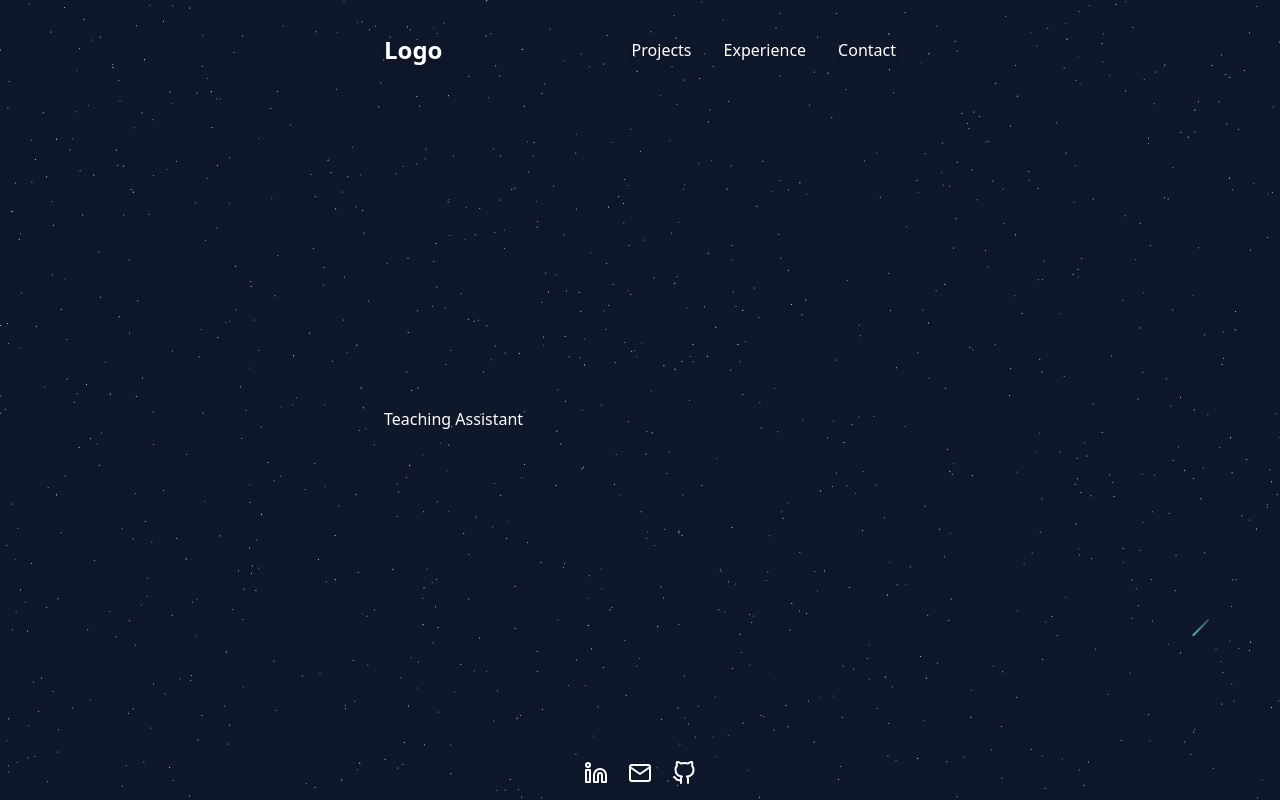
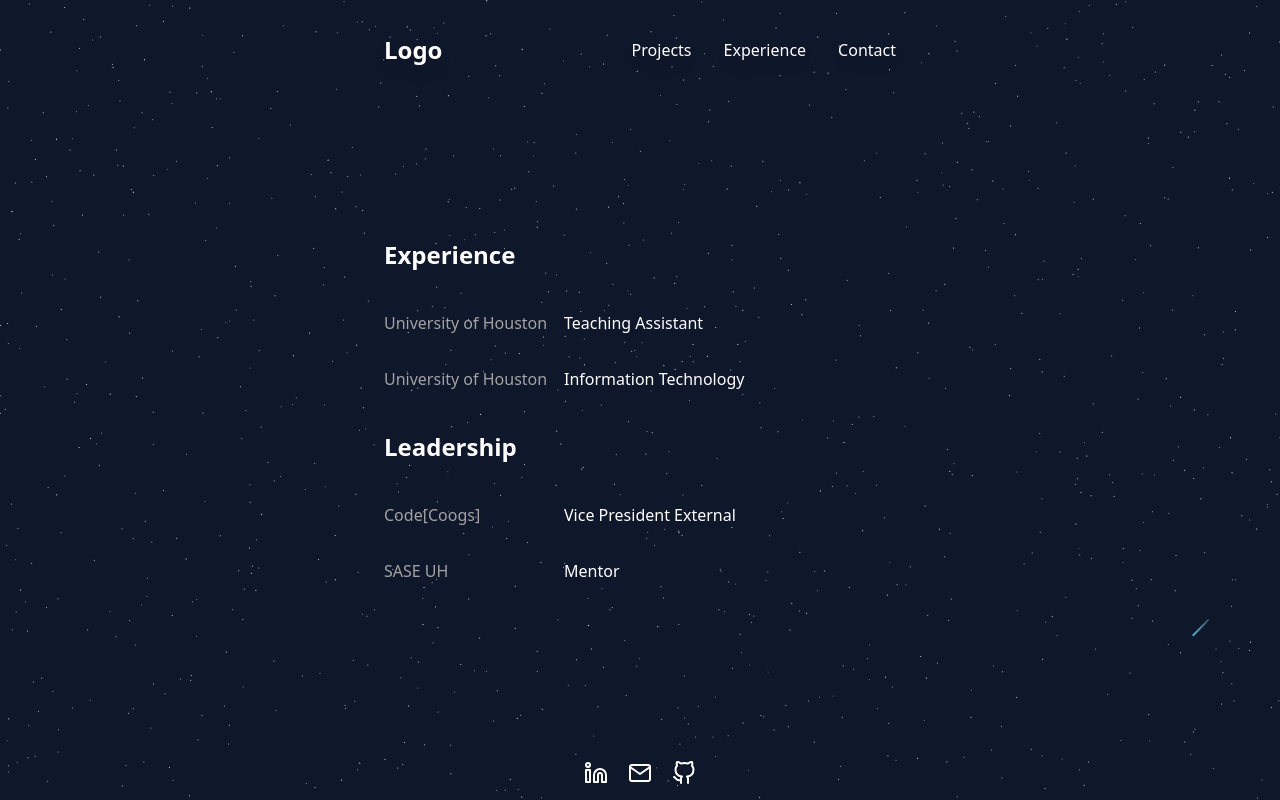
Before and after one commit to hieubui07/website, a Next.js app: page /experience in a window 1280 px wide. Built offline with nearby package versions, Linux system fonts and the light colour scheme.

Commit message:
creating experience page

```diff
--- a/app/experience/page.tsx
+++ b/app/experience/page.tsx
@@ -1,11 +1,59 @@
+
 import React from 'react'
+
+const experienceData = [
+    {
+        id: '1',
+        place: 'University of Houston',
+        title: 'Teaching Assistant',
+    },
+    {
+        id: '2',
+        place: 'University of Houston',
+        title: 'Information Technology',
+    },
+]
+
+const leadershipData = [
+    {
+        id: '1',
+        place: 'Code[Coogs]',
+        title: 'Vice President External',
+        link: 'https://www.codecoogs.com/',
+    },
+    {
+        id: '2',
+        place: 'SASE UH',
+        title: 'Mentor',
+        link: 'https://www.uh-sase.org/',
+    },
+]
 
 function Page () {
   return (
-    <div id="projects" className=" w-[75%] md:w-[40%] z-[1] h-[calc(100vh_-_8rem_-_35px)] flex flex-col justify-center items-start mx-auto">
-        <ul>
-          <li className='text-white'>Teaching Assistant</li>
-        </ul>
+    <div id="projects" className="relative w-[75%] md:w-[40%] z-[1] h-[calc(100vh_-_8rem_-_35px)] flex flex-col justify-center items-start mx-auto">
+      <h1 className='font-semibold text-white mb-6 text-2xl'>Experience</h1>
+      {experienceData.map((experience) => (
+        <div key={experience.id} className='text-white py-4 w-full flex flex-col md:flex-row space-y-2 md:space-y-0'>
+          <div className='flex flex-row space-x-0 md:space-x-4'>
+            <div className='w-[180px] text-neutral-400 hover:underline'>
+              {experience.place}
+            </div>
+          </div>
+          <div className=''>{experience.title}</div>
+        </div>
+      ))}
+      <h1 className='font-semibold text-white mt-6 mb-6 text-2xl'>Leadership</h1>
+      {leadershipData.map((leadership) => (
+        <div key={leadership.id} className='text-white py-4 w-full flex flex-col md:flex-row space-y-2 md:space-y-0'>
+          <div className='flex flex-row space-x-0 md:space-x-4'>
+            <a href={leadership.link} target="_blank" rel="noopener noreferrer" className='w-[180px] text-neutral-400 hover:underline'>
+              {leadership.place}
+            </a>
+          </div>
+          <div className='text-center'>{leadership.title}</div>
+        </div>
+      ))}
     </div>
   )
 }
--- a/app/projects/page.tsx
+++ b/app/projects/page.tsx
@@ -1,7 +1,6 @@
 "use client"
 
 import React from 'react'
-
 
 const projectsData = [
   {
@@ -31,7 +30,7 @@ function Page () {
       {projectsData.map((project) => (
         <div key={project.id} className='text-white py-4 w-full flex flex-col md:flex-row space-y-2 md:space-y-0'>
           <div className='flex flex-row space-x-0 md:space-x-4'>
-            <a href={project.link} target="_blank" rel="noopener noreferrer" className='w-[180px]'>
+            <a href={project.link} target="_blank" rel="noopener noreferrer" className='w-[180px] text-neutral-400 hover:underline'>
               {project.title}
             </a>
           </div>
```
